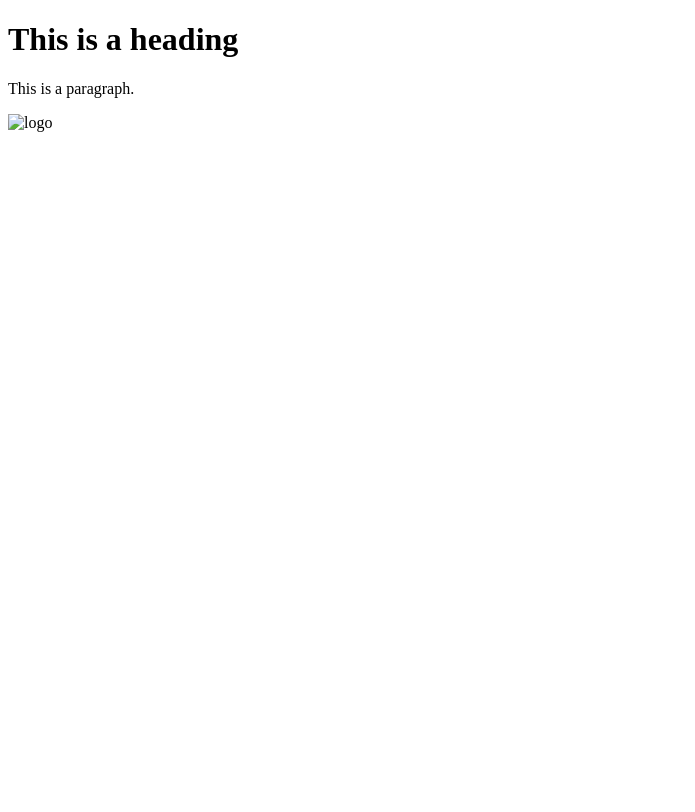
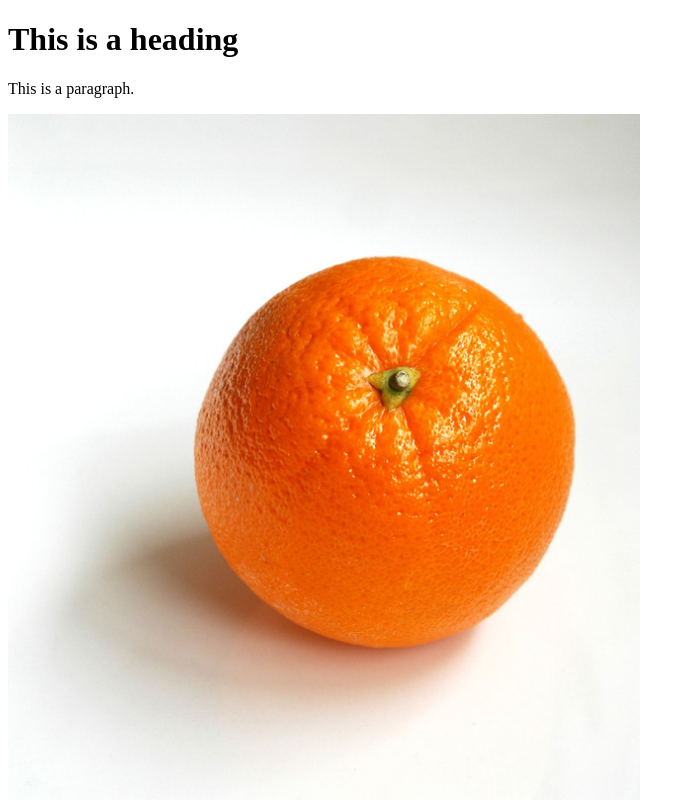
Before and after one commit to gitwood/test4, a plain HTML site: page index.html in a window 1280 px wide. Shown: the whole page, without its empty margins (0-695 px from the left). Drawn offline with Linux system fonts and the light colour scheme.

Commit message:
Update index.html

```diff
--- a/index.html
+++ b/index.html
@@ -5,7 +5,7 @@
 
 <h1>This is a heading</h1>
 <p>This is a paragraph.</p>
-<img src="logo.png" alt="logo" style="width:50%;">
+<img src="logo.jpg" alt="logo" style="width:50%;">
 
 </body>
 </html>
```
